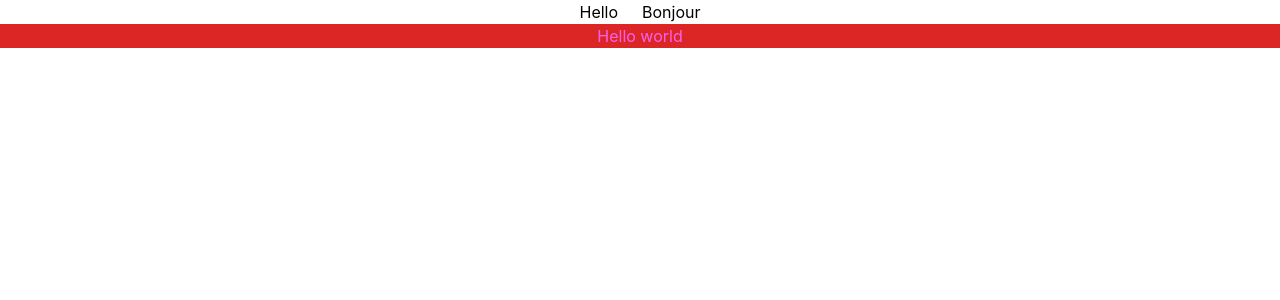
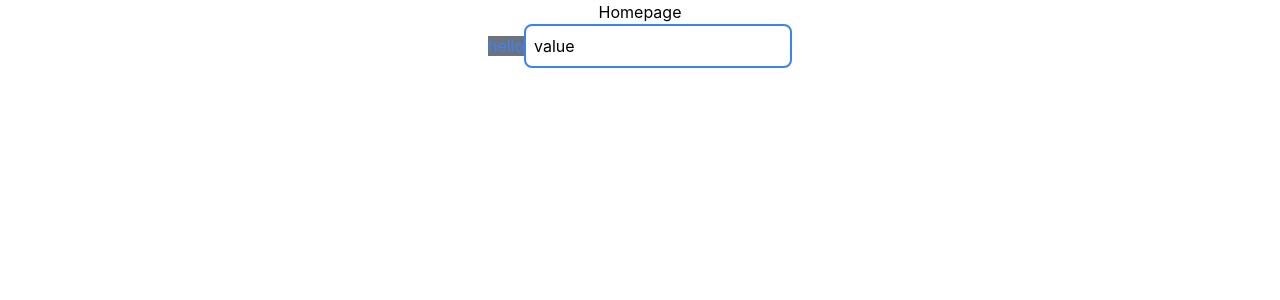
Before and after one commit to JeremieSchelb/undefined-front, a React (Create React App) app: page / in a window 1280 px wide. Shown: the top 300 px of the page. Built offline with nearby package versions, Linux system fonts and the light colour scheme.

Commit message:
button and input component

```diff
--- a/src/App.js
+++ b/src/App.js
@@ -1,25 +1,15 @@
 import './App.scss';
-import {Routes, Route, Link} from "react-router-dom"
+import {Routes, Route} from "react-router-dom"
+import Homepage from './templates/Homepage';
 function App() {
+
   return (
     <div className="App">
-      <Link className="p-3" to="/">Hello</Link>
-      <Link className="p-3" to="/fr">Bonjour</Link>
       <Routes>
-        <Route path="/fr" element={BonjourMonde()}></Route>
-        <Route path="/" element={HelloWorld()}></Route>
+        <Route path="/" element={Homepage()}></Route>
       </Routes>
     </div>
   );
 }
 
-
-function HelloWorld(){
-  return <h1 className="App-link bg-red-600">Hello world</h1>
-}
-
-function BonjourMonde(){
-  return <h1 className="App-link bg-red-600">Bonjour monde</h1>
-}
-
 export default App;
--- /dev/null
+++ b/src/Components/Button.jsx
@@ -0,0 +1,5 @@
+export default function Button({children, onClickCallback}){
+    return <button onClick={onClickCallback} className="button">
+        {children}
+    </button>
+}
--- /dev/null
+++ b/src/Components/InputText.jsx
@@ -0,0 +1,6 @@
+export default function InputText({value, prop, onChangeCallback}){
+    return <div className="input__container">
+        <label className="input__label" htmlFor={prop}>{prop}</label>
+        <input className="input" type="text" id={prop} value={value} onChange={onChangeCallback} />
+    </div>
+}
--- /dev/null
+++ b/src/Hooks/useToggle.js
@@ -0,0 +1,7 @@
+import { useState } from "react";
+
+export default function useToggle(initialValue = false){
+    const [value, setValue] = useState(initialValue)
+    const toggleValue = (value) => setValue((currentValue) => (typeof value === "boolean" ? value : !currentValue))
+    return [value, toggleValue]
+}
--- a/src/index.js
+++ b/src/index.js
@@ -1,6 +1,7 @@
 import React from 'react';
 import ReactDOM from 'react-dom';
 import './index.css';
+import './scss/index.scss';
 import App from './App';
 import reportWebVitals from './reportWebVitals';
 import { BrowserRouter } from 'react-router-dom';
--- /dev/null
+++ b/src/scss/components/_button.scss
@@ -0,0 +1,3 @@
+.button{
+    @apply rounded-md p-3 flex justify-center items-center;
+}
--- /dev/null
+++ b/src/scss/components/_input.scss
@@ -0,0 +1,11 @@
+.input{
+    @apply bg-transparent border-2 border-blue-500 p-2 rounded-lg placeholder-blue-500;
+
+    // &__container{
+    //     @apply
+    // }
+
+    &__label{
+        @apply text-blue-500 bg-gray-500;
+    }
+}
--- /dev/null
+++ b/src/scss/components/index.scss
@@ -0,0 +1,2 @@
+@import "button";
+@import "input";
--- /dev/null
+++ b/src/scss/index.scss
@@ -0,0 +1,18 @@
+@tailwind base;
+@tailwind components;
+@tailwind utilities;
+@import "components/index";
+
+body {
+  margin: 0;
+  font-family: -apple-system, BlinkMacSystemFont, 'Segoe UI', 'Roboto', 'Oxygen',
+    'Ubuntu', 'Cantarell', 'Fira Sans', 'Droid Sans', 'Helvetica Neue',
+    sans-serif;
+  -webkit-font-smoothing: antialiased;
+  -moz-osx-font-smoothing: grayscale;
+}
+
+code {
+  font-family: source-code-pro, Menlo, Monaco, Consolas, 'Courier New',
+    monospace;
+}
--- /dev/null
+++ b/src/templates/Homepage.jsx
@@ -0,0 +1,8 @@
+import InputText from "../Components/InputText";
+
+export default function Homepage(){
+    return <div>
+            <h1>Homepage</h1>
+            <InputText onChangeCallback={null} prop={"hello"} value={"value"} />
+        </div>
+}
```
Also changed, not shown: src/setupTests.js (deleted, +0 -5 lines), src/logo.svg (deleted).
